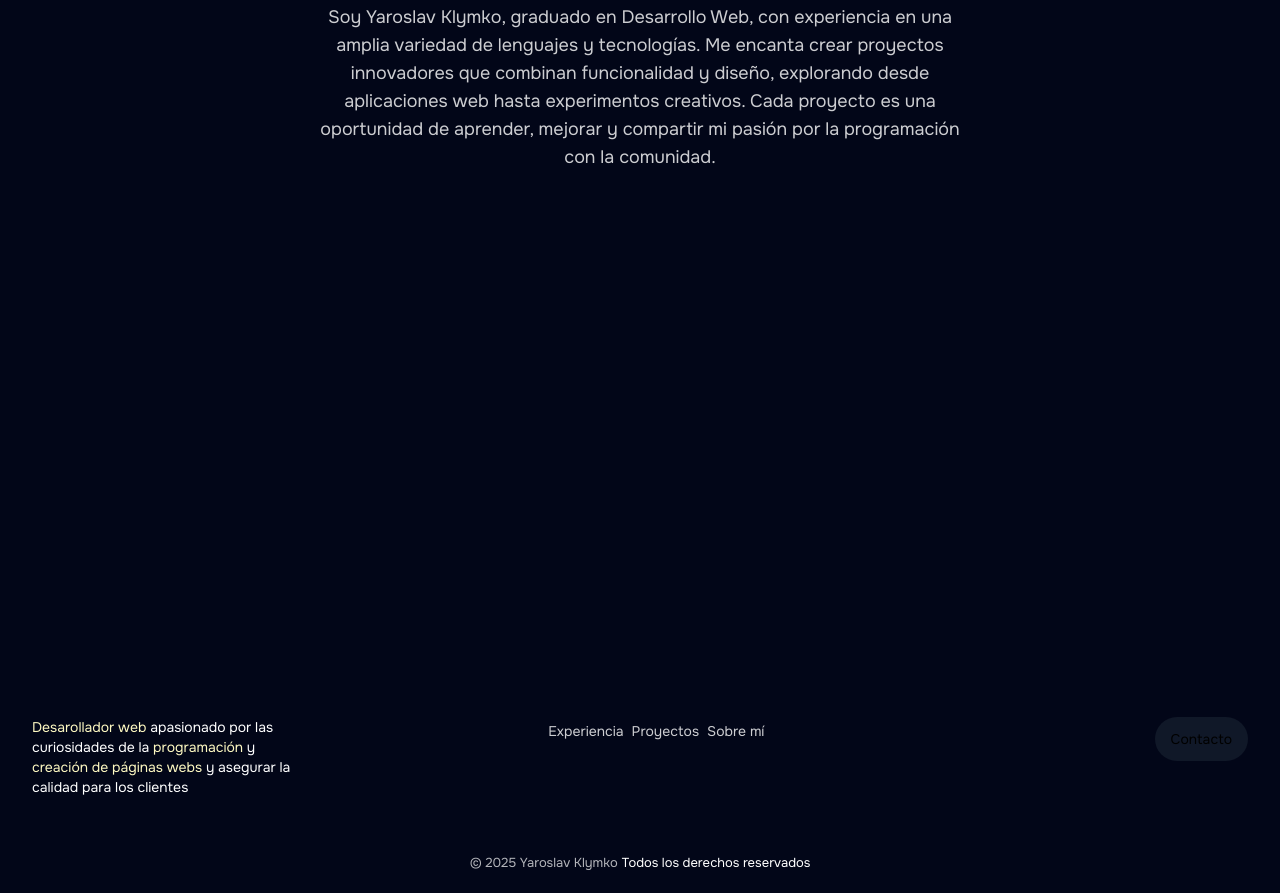
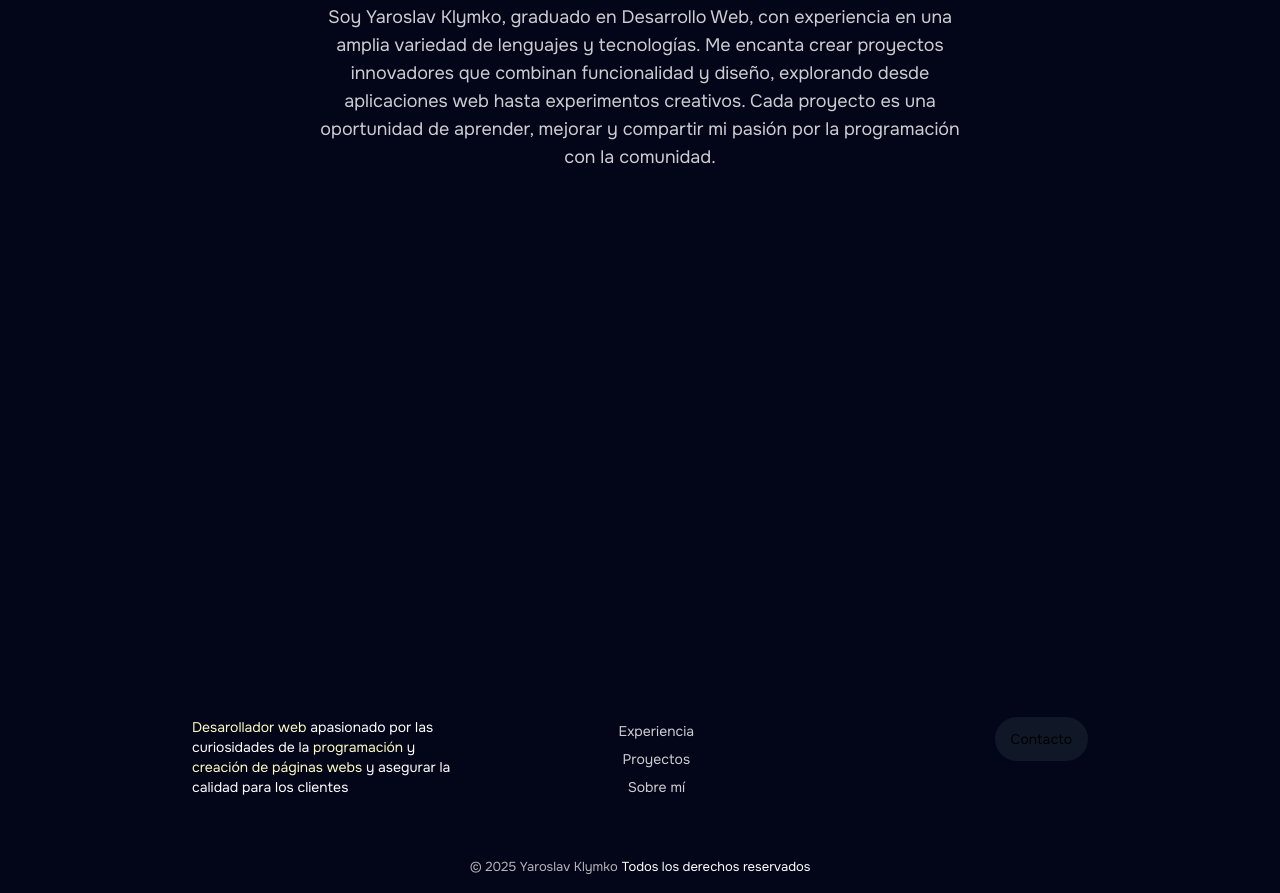
Before and after one commit to yarosprojects/yarosprojects, an Astro site: page /es-ES in a window 1280 px wide. Shown: the part 2970-3863 px from the top of the page. Built offline with nearby package versions, Linux system fonts and the light colour scheme; Astro itself is replaced by a stand-in of ours; what @iconify/tailwind4, @midudev/tailwind-animations would draw is missing.

Commit message:
Improving Footer and make button linkables

```diff
--- a/src/components/Footer.astro
+++ b/src/components/Footer.astro
@@ -9,9 +9,10 @@ const translate = i18n[locale];
 const navContent = getNavContent(locale);
 ---
 <footer class="flex w-full flex-col px-8" aria-label="Pie de la página">
+    <div class="flex flex-row w-full md:max-w-4xl mx-0 md:mx-auto">
         <section class="w-full max-w-full md:max-w-[1400px] transition-all mx-0 md:mx-auto flex flex-col md:flex-row gap-6 md:gap-12 justify-center md:justify-between items-stretch py-3 md:py-10">
             {/* ABOUT ME - FOOTER */}
-        <div class="flex flex-col w-full max-w-[270px] mx-auto md:mx-0 text-sm text-center md:text-left py-10 md:py-0" aria-label="Sobre mí">
+            <div class="flex flex-col w-full max-w-[270px] mx-auto md:mx-0 text-sm text-center md:text-left py-3 md:py-0" aria-label="Sobre mí">
                 <p class="text-white">
                     <span class="text-yellow-100">Desarollador web</span> apasionado por las curiosidades de la <span class="text-yellow-100">programación</span> y
                     <span class="text-yellow-100">creación de páginas webs</span> y asegurar la calidad para los clientes
@@ -19,8 +20,8 @@ const navContent = getNavContent(locale);
             </div>
 
             {/* FAST LINKS */}
-        <div class="flex flex-col flex-1 justify-center items-center md:items-start h-full" aria-label="Enlaces rápidos de la página">
-            <div class="flex flex-row gap-2 w-full translate-x-0 md:-translate-x-15 justify-center items-center md:items-start py-1" aria-label="Navegación de pie de la página (enlaces rápidos)" id="footer-links">
+            <div class="flex flex-col flex-1 justify-center items-center md:items-start h-full pb-5 md:pb-0" aria-label="Enlaces rápidos de la página">
+                <div class="flex flex-col gap-2 w-full translate-x-0 md:-translate-x-15 justify-center items-center py-1" aria-label="Navegación de pie de la página (enlaces rápidos)" id="footer-links">
                     {
                         navContent.map((item) => {
                             const { label } = item;
@@ -45,7 +46,7 @@ const navContent = getNavContent(locale);
                 </a>
             </div>
         </section>
-
+    </div>
     {/* COPYRIGHT */}
     <section class="w-full flex flex-col pt-6 md:pt-0" aria-label="Sección de derechos de autor">
         <div class="w-full flex justify-center items-center py-4 px-4 md:px-0">
@@ -54,7 +55,7 @@ const navContent = getNavContent(locale);
                     &copy; {new Date().getFullYear()} Yaroslav Klymko
                 </span>
                 <span>
-                    Todos los derechos reservados
+                    {translate.all_rights_reserved}
                 </span>
             </div>
         </div>
```
Lines whose indentation alone changed are shown as unchanged.
